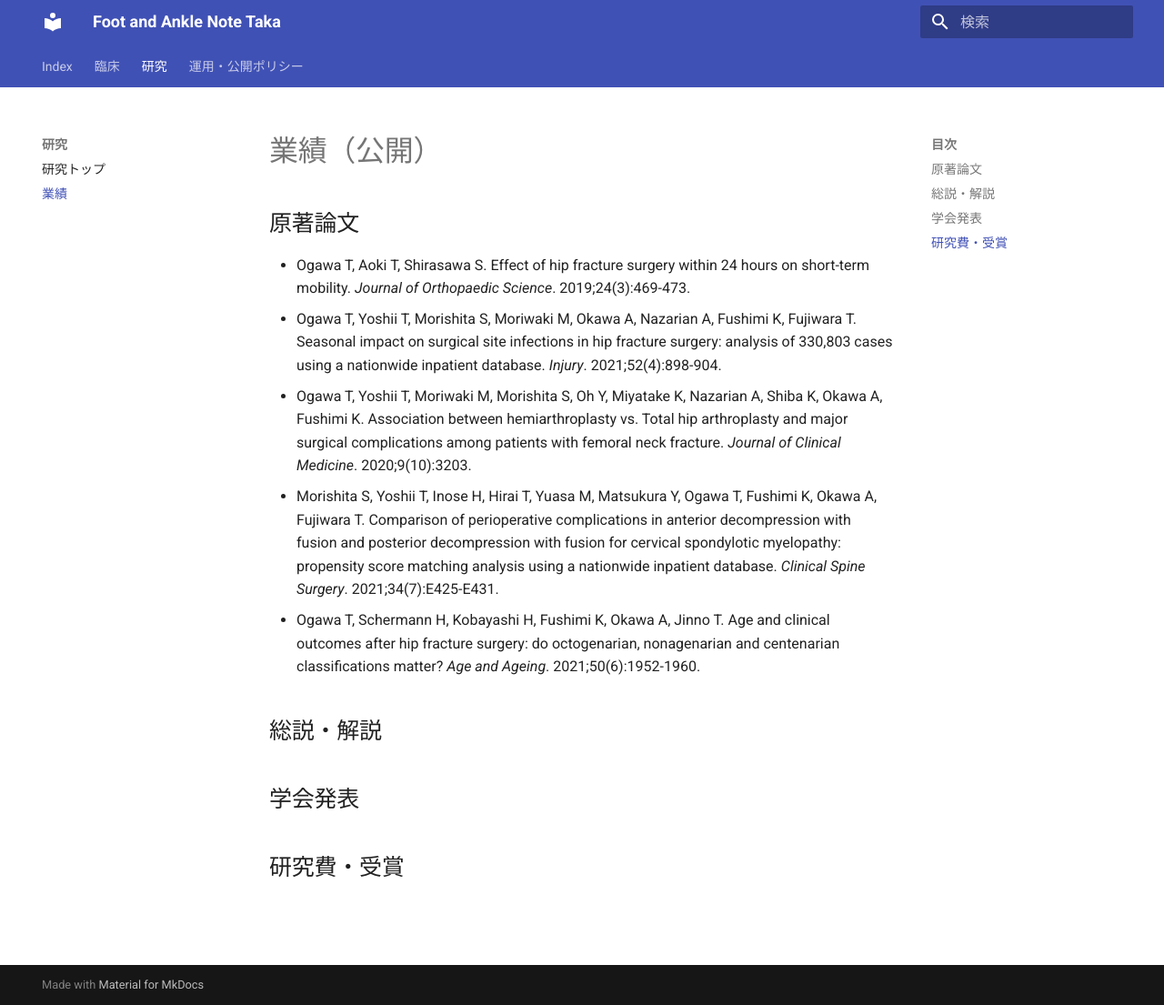
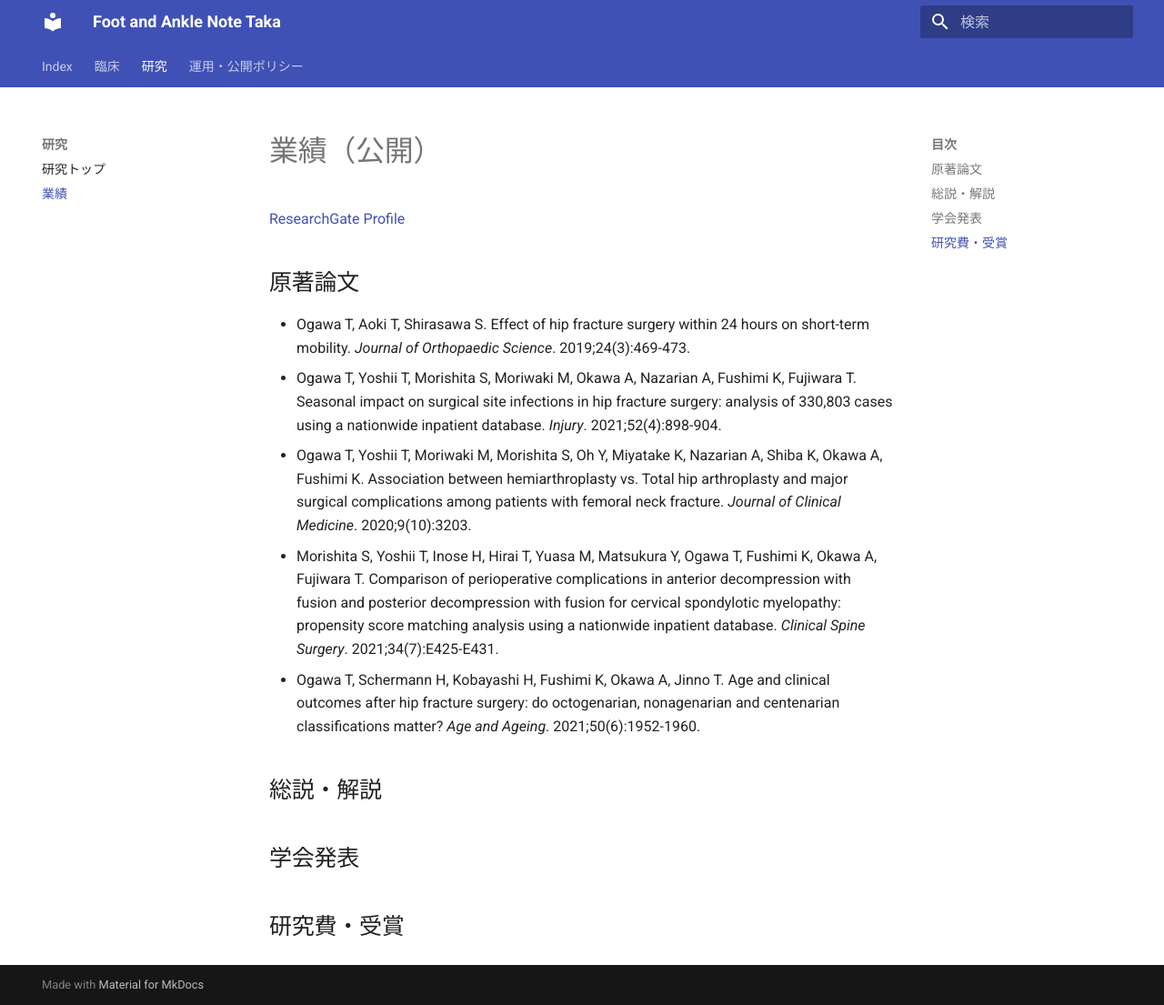
Before and after one commit to takaresearch/index, an MkDocs documentation site: the page built from docs/research/achievements.md, in a window 1280 px wide and 1105 px high. Shown: the whole window at 91% size. Built offline with MkDocs 1.6.1 and Material for MkDocs 9.7.7, drawn with Linux system fonts in a browser that asks for light colours.

Commit message:
Add ResearchGate profile link to achievements page

```diff
--- a/docs/research/achievements.md
+++ b/docs/research/achievements.md
@@ -1,4 +1,6 @@
 # 業績（公開）
+
+[ResearchGate Profile](https://www.researchgate.net/profile/Takahisa-Ogawa/research)
 
 ## 原著論文
 
```
